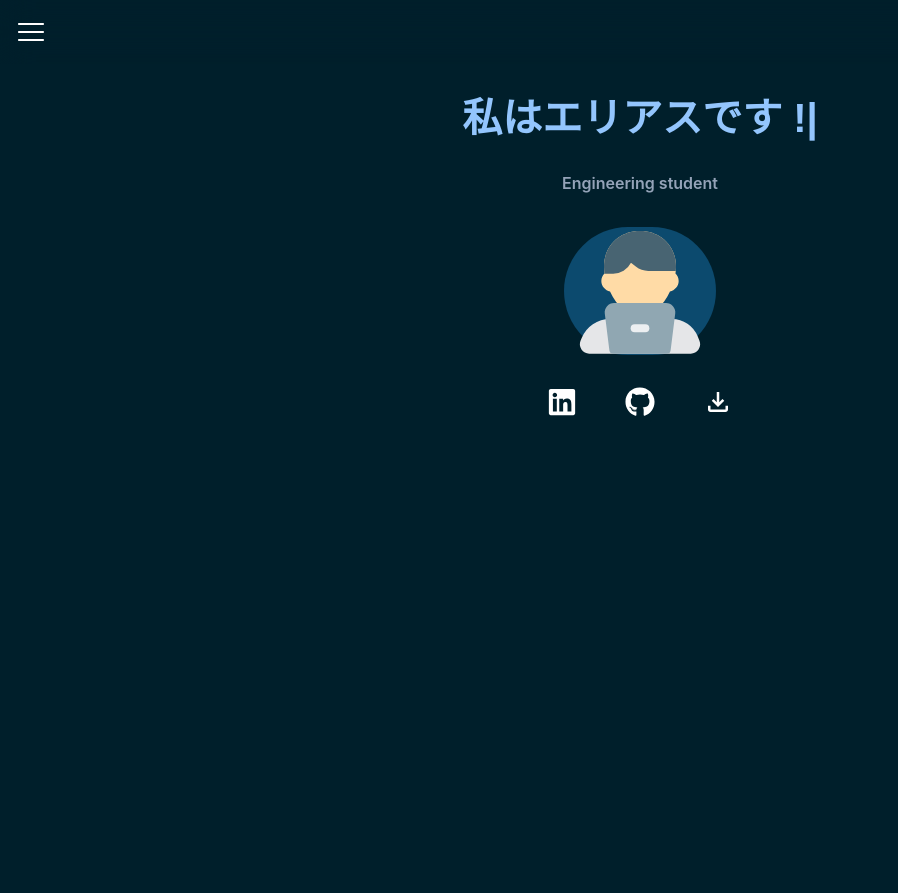
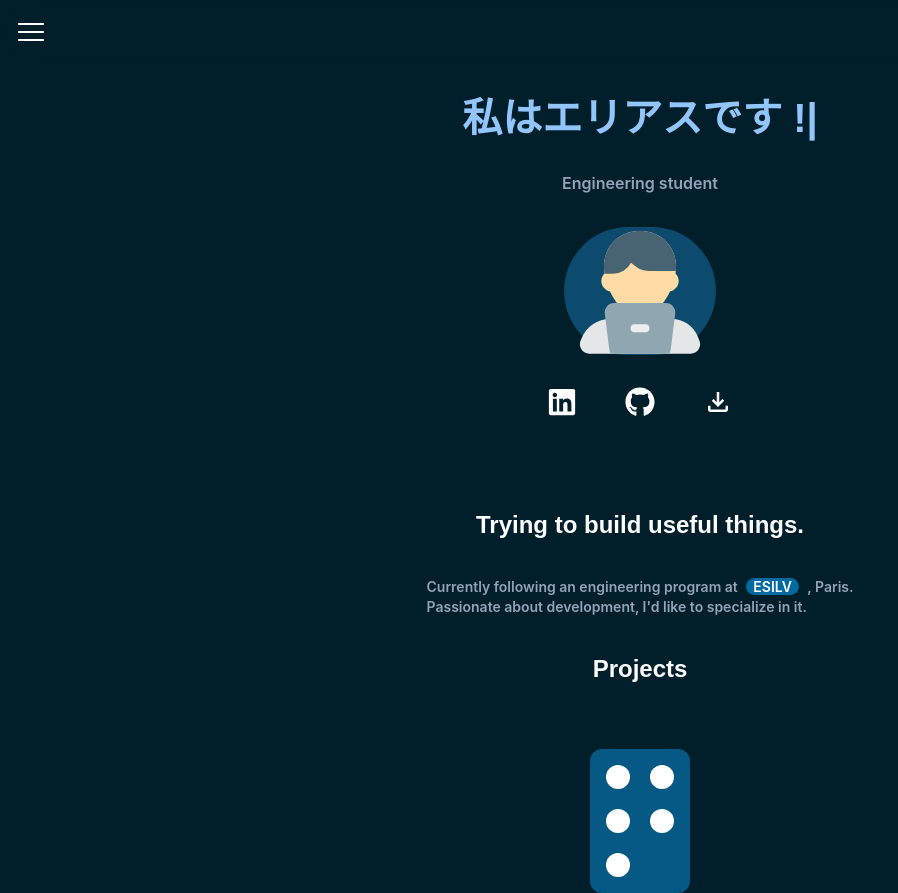
Before and after one commit to EliasLd/portfolio-2.0, a React (Create React App) app: page / in a window 1280 px wide. Shown: the whole page, without its empty margins (0-898 px from the left). Before the commit the page ends 800 px from the top, so only its background shows below. Built offline with nearby package versions, Linux system fonts and the light colour scheme; the HTML template or start-up script is replaced by a standard one.

Commit message:
changed pretty much everything

```diff
--- a/src/App.js
+++ b/src/App.js
@@ -1,5 +1,6 @@
 import Nav from "./components/Nav";
 import Pres from "./components/Pres";
+import Desc from "./components/Desc";
 import Projects from "./components/Projects";
 
 function App() {
@@ -7,6 +8,7 @@ function App() {
     <div>
       <Nav />
       <Pres />
+      <Desc />
       <Projects />
     </div>
   );
--- /dev/null
+++ b/src/components/Desc.jsx
@@ -0,0 +1,14 @@
+import React from 'react'
+
+export default function Desc() {
+  return (
+    <div className='p-3 flex flex-col justify-center items-center mt-20'>
+        <h1 className='font-sans font-bold text-white text-2xl'>Trying to build useful things.</h1>
+        <div className='p-4 flex  mt-5'>
+            <p className='font-inter font-semibold text-sm text-slate-400'>Currently following an engineering program at
+            <a href='https://www.esilv.fr' className='px-1 mx-2 bg-sky-700 rounded-full text-white'>  ESILV  </a>, Paris. <br/>
+            Passionate about development, I'd like to specialize in it. </p>
+        </div>
+    </div>
+  )
+}
--- a/src/components/Nav.jsx
+++ b/src/components/Nav.jsx
@@ -4,7 +4,6 @@ import { RxHamburgerMenu } from "react-icons/rx";
 
 export default function Nav() {
   return (
-    <div>
     <nav className='sticky top-0 z-10 bg-opacity-30 backdrop-filter backdrop-blur-lg firefox:bg-opacity-90"'>
         <div className='mx-w-5xl mx-auto px-4'>
             <div className='flex items-center justify-between h-16'>
@@ -15,6 +14,5 @@ export default function Nav() {
             </div>
         </div>
     </nav>
-    </div>
   );
 }
--- a/src/components/Projects.jsx
+++ b/src/components/Projects.jsx
@@ -1,37 +1,16 @@
-import React, { useState, useEffect } from 'react';
+import projects from '../data/projects.json';
+import ProjectsDetails from './ProjectsDetails';
 
 export default function Projects() {
-    //State pour stocker les projets
-  const [projectsList, setProjectsList] = useState([]);
-
-    //Permet de fetch les projets et utilise le state pour les stocker
-  useEffect(() => {
-    fetch('/projects.json', {
-      headers: {
-        'Content-Type': 'application/json',
-        'Accept': 'application/json'
-      }
-    })
-      .then((res) => {
-        if (!res.ok) {
-          console.error('Erreur de récupération des projets')
-        }
-        return res.json();
-      })
-      .then((data) => {
-        setProjectsList(data);
-      })
-      .catch((error) => {
-        console.error('Error de récupération des projets : ', error);
-      });
-  }, []);
-
   return (
-    <div className='flex justify-center mt-10'>
-        <div className='grid grid-cols-2 p-4 gap-5'>
-            {projectsList.map((project, i) => (
-              <div key={i} >
-                  {/* will add projects details */}
+    <div className='flex flex-col justify-center items-center mt-2'>
+      <div className='mb-16'>
+        <p className='font-sans font-bold text-white text-2xl'>Projects</p>
+      </div>
+        <div className='grid grid-cols-2 p-4 gap-5 bg-sky-800 rounded-xl'>
+            {projects.map((project, i) => (
+              <div>
+                  <ProjectsDetails key={i} project={project} />
               </div>
             ))}
         </div>
--- /dev/null
+++ b/src/components/ProjectsDetails.jsx
@@ -0,0 +1,11 @@
+import React from 'react'
+
+export default function ProjectsDetails({project}) {
+  return (
+    <div className='p-3 rounded-xl bg-white flex flex-col'>
+        <div className='flex justify-center'>
+
+        </div>
+    </div>
+  )
+}
```
Also changed, not shown: public/img/sourcejob.png (renamed from src/assets/sourcejob.png), src/data/projects.json (renamed from public/projects.json), 1 other file (tests, documents, lock files or other folders). Lines whose indentation alone changed are shown as unchanged.
